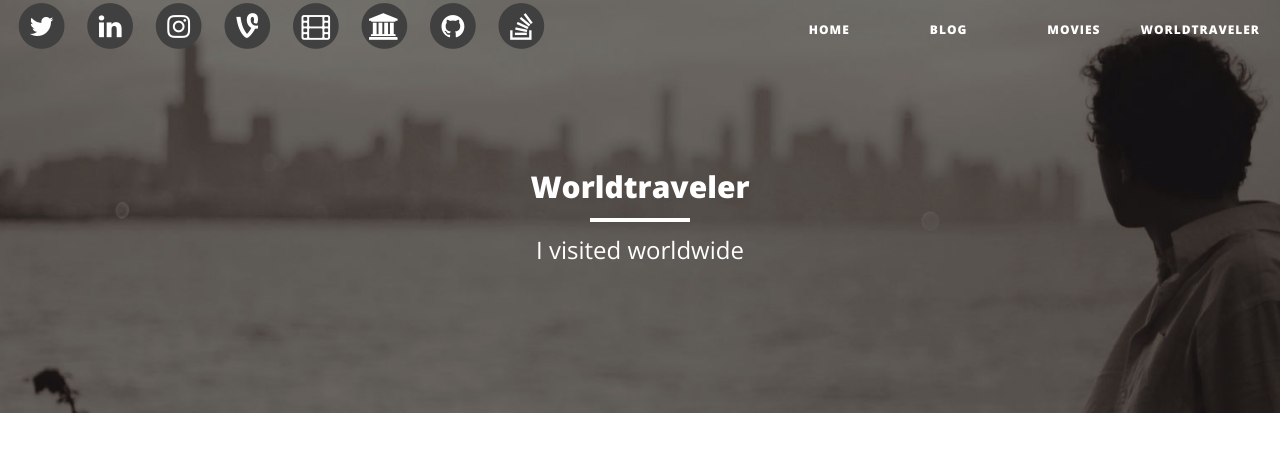
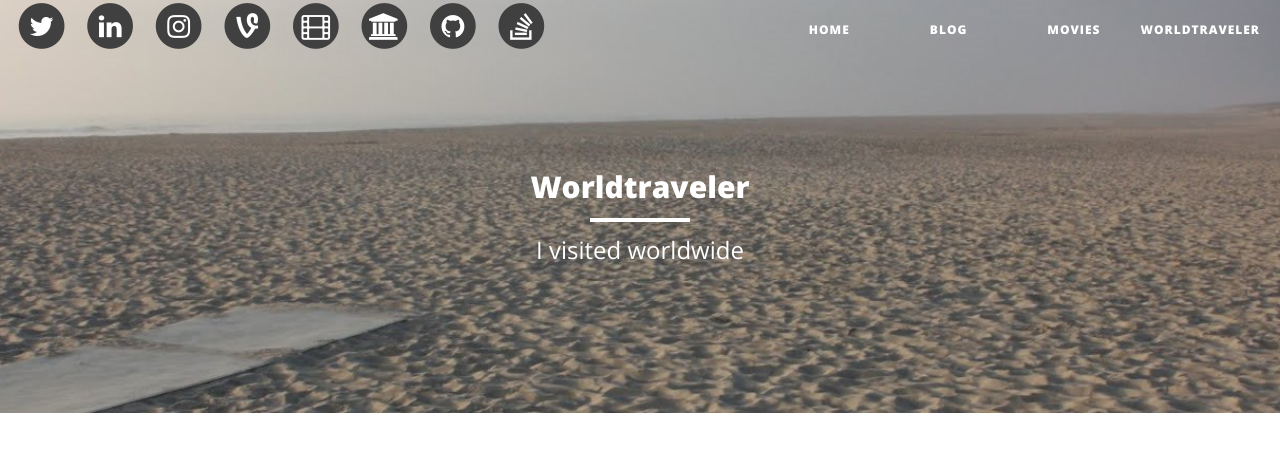
Before and after one commit to fmcarvalho/fmcarvalho.github.io, a Jekyll site: the page built from worldtraveler.html, in a window 1280 px wide. Shown: the top 461 px of the page. Built offline with Jekyll 4.4.1, drawn with Linux system fonts in a browser that asks for light colours; nearby versions of some CDN libraries; grey boxes are pictures that could not be loaded.

Commit message:
Update Blog images

```diff
--- a/blog/index.html
+++ b/blog/index.html
@@ -2,7 +2,7 @@
 layout: page
 title: "Blog"
 description: "Banalidades do dia a dia"
-header-img: "img/about-bg.jpg"
+header-img: "img/sj_sol.jpg"
 ---
 
 {% for post in paginator.posts %}
--- a/movies.html
+++ b/movies.html
@@ -2,10 +2,9 @@
 layout: page
 title: "Movies"
 description: "I've seen, good and bad"
-header-img: "img/about-bg.jpg"
+header-img: "img/sj-onda.jpg"
 ---
 
-<p><strong>Basic Example</strong></p>
 <div id="divRss"></div>
 
 <link href="/css/FeedEk.css" rel="stylesheet" type="text/css" />
--- a/worldtraveler.html
+++ b/worldtraveler.html
@@ -2,7 +2,7 @@
 layout: page
 title: "Worldtraveler"
 description: "I visited worldwide"
-header-img: "img/about-bg.jpg"
+header-img: "img/sj-areia.jpg"
 ---
 
 <iframe src="https://www.google.com/maps/d/embed?mid=zlU1V2T1k-IA.kqmbLNlkCIjY" width="800" height="450"></iframe>
```
Also changed, not shown: img/about-bg.jpg (deleted), img/contact-bg.jpg (deleted), img/home-bg.jpg, img/post-bg-01.jpg (deleted), img/post-bg-02.jpg (deleted), img/post-bg-03.jpg (deleted), img/post-bg-04.jpg (deleted), img/post-bg-05.jpg (deleted), img/post-bg-06.jpg (deleted), img/post-sample-image.jpg (deleted), img/sj-areia.JPG (added), img/sj-onda.JPG (added), img/sj_sol.JPG (added).
